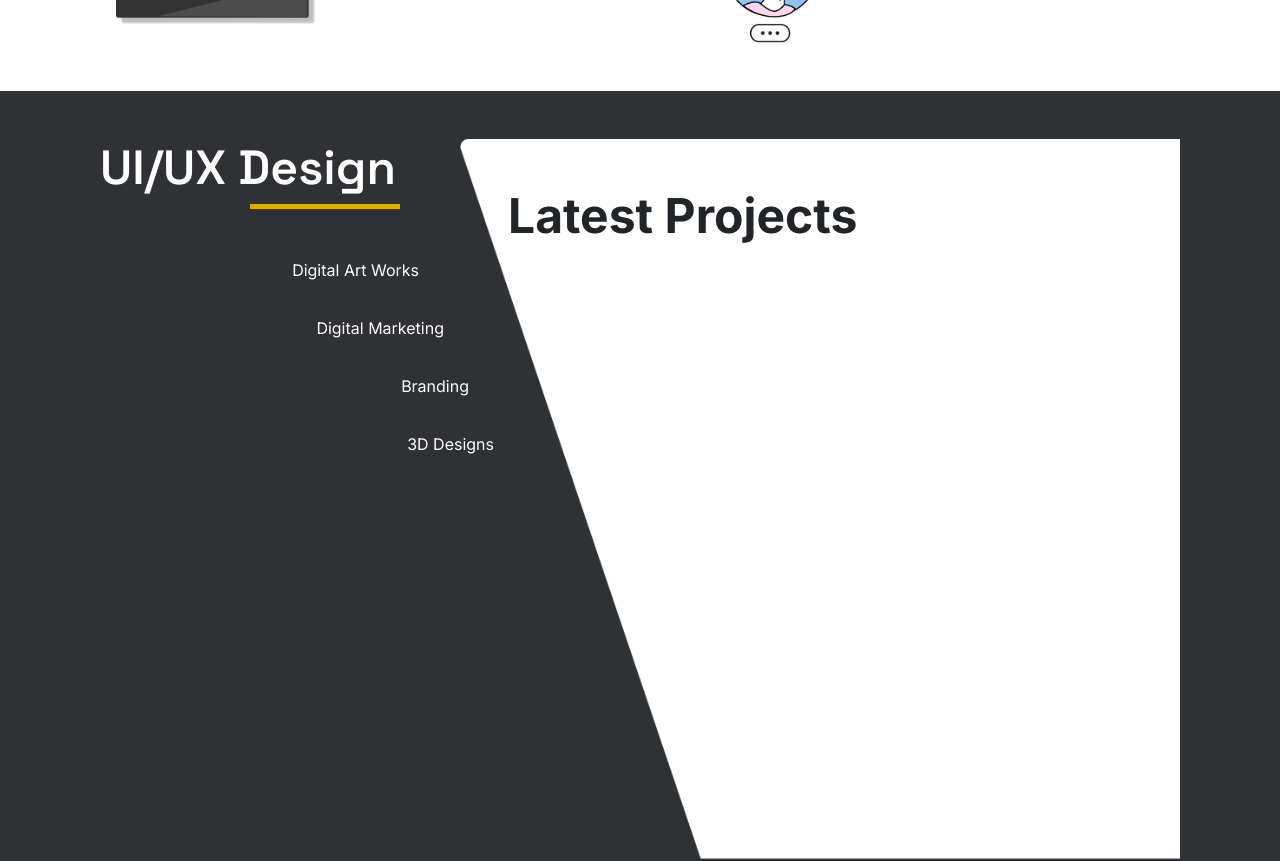
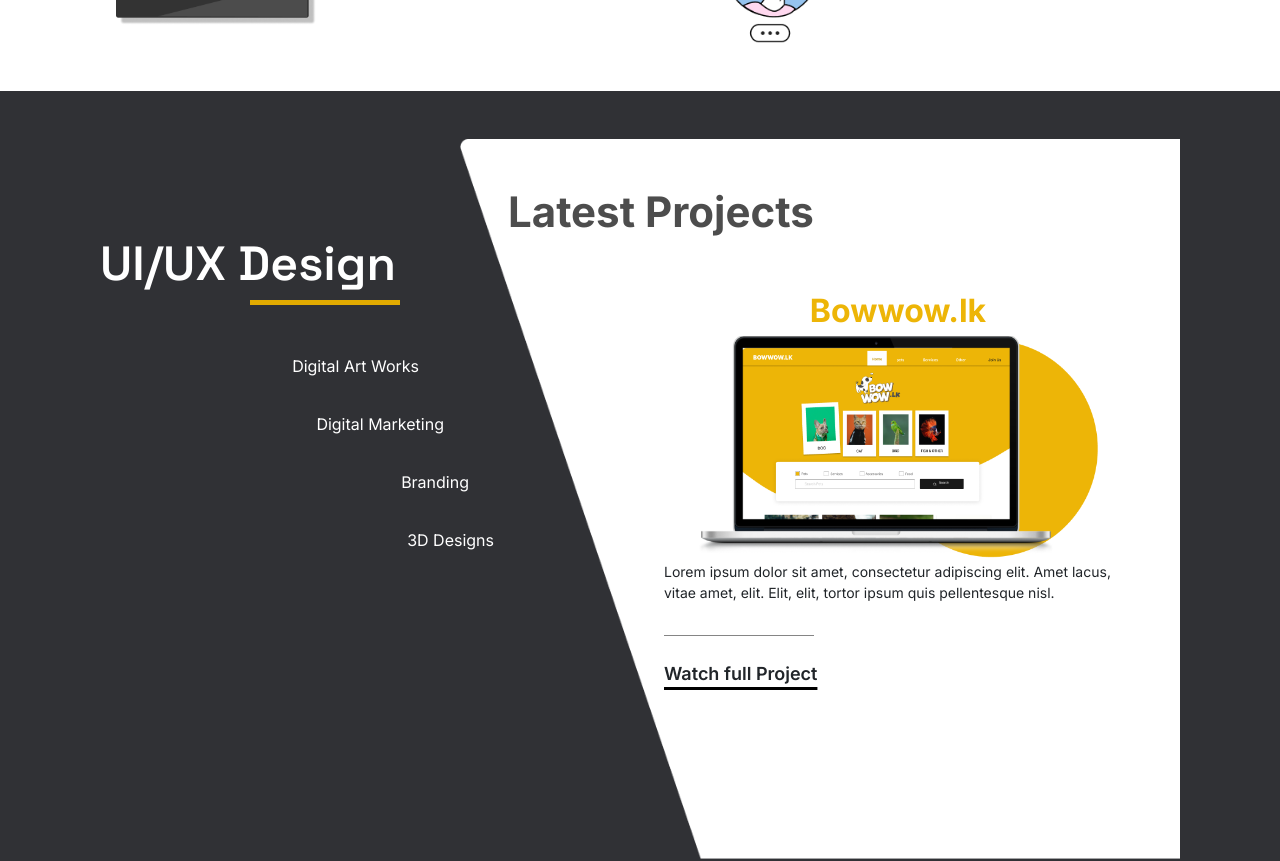
Before and after one commit to orionux/orion-ux, a Next.js app: page / in a window 1280 px wide. Shown: the part 1440-2301 px from the top of the page. Built offline with nearby package versions, Linux system fonts and the light colour scheme.

Commit message:
projects-design-update

```diff
--- a/src/components/homeComponents/LatestProjects.tsx
+++ b/src/components/homeComponents/LatestProjects.tsx
@@ -1,3 +1,5 @@
+/* eslint-disable jsx-a11y/alt-text */
+import Image from "next/image";
 import React from "react";
 
 const LatestProjects = () => {
@@ -5,8 +7,8 @@
     <>
       <div className="d-flex bg-color-dark-gray py-5 padding-x-100px">
         <div className="d-flex flex-column flex-lg-row w-100">
-          <div className="col-12 col-lg-4">
-            <div className="d-flex flex-column flex-lg-row">
+          <div className="col-12 col-lg-4 mt-5">
+            <div className="d-flex flex-column flex-lg-row pt-5">
               <div className="col-12 col-lg-10">
                 <h2 className="text-white font-48px font-space-g font-600 space-2">UI/UX Design</h2>
                 <div className="hr-decor"></div>
@@ -33,7 +35,23 @@
             </div>
           </div>
           <div className="col-12 col-lg-8 p-5 position-relative rectangle-bg">
-            <h2 className="font-inter font-700 font-48px">Latest Projects</h2>
+          <h2 className="font-inter font-700 font-42px" style={{color:"#4D4D4D"}}>Latest Projects</h2>
+            <div className="d-flex flex-column flex-lg-row">
+            <div className="col-12 col-lg-3">
+
+            </div>
+            <div className="col-12 col-lg-9 text-center d-flex flex-column align-items-center ">
+              <h3 className="font-inter font-700 font-32px pt-5" style={{color:'#EDB507'}}>Bowwow.lk</h3>
+              <Image src={'/assests/images/laptop-yellow.png'} alt='' width={400} height={225} />
+              <div className="d-flex flex-column justify-content-start align-items-start">
+              <p className="font-inter font-400 font-14px text-start">Lorem ipsum dolor sit amet, consectetur adipiscing elit. Amet lacus, vitae amet, elit. Elit, elit, tortor ipsum quis pellentesque nisl.</p>
+              <div className="hr-gray mt-3 mb-4"></div>
+              <a href="" className="font-18px font-500 font-inter text-start text-dark" style={{textDecoration: 'none'}}>
+              Watch full Project
+              </a>
+              </div>
+            </div>
+            </div>
           </div>
         </div>
       </div>
--- a/src/styles/globals.css
+++ b/src/styles/globals.css
@@ -79,7 +79,9 @@
 .font-48px {
     font-size: 48px;
 }
-
+.font-46px {
+    font-size: 46px;
+}
 .font-42px {
     font-size: 42px;
 }
@@ -119,7 +121,12 @@
 .font-16px {
     font-size: 16px;
 }
-
+.font-14px {
+    font-size: 14px;
+}
+.font-12px {
+    font-size: 12px;
+}
 
 
 /* font-weight */
@@ -412,6 +419,11 @@
     background-repeat: no-repeat;
     height: 90vh;
 }
+.hr-gray{
+    width: 150px;
+    height: 1px;
+    background-color: #858585;
+}
 /* =================== media quaires ===================== */
 @media only screen and (max-width: 992px) {
     .hero-img-size {
```
Also changed, not shown: public/assests/images/laptop-yellow.png (added).
